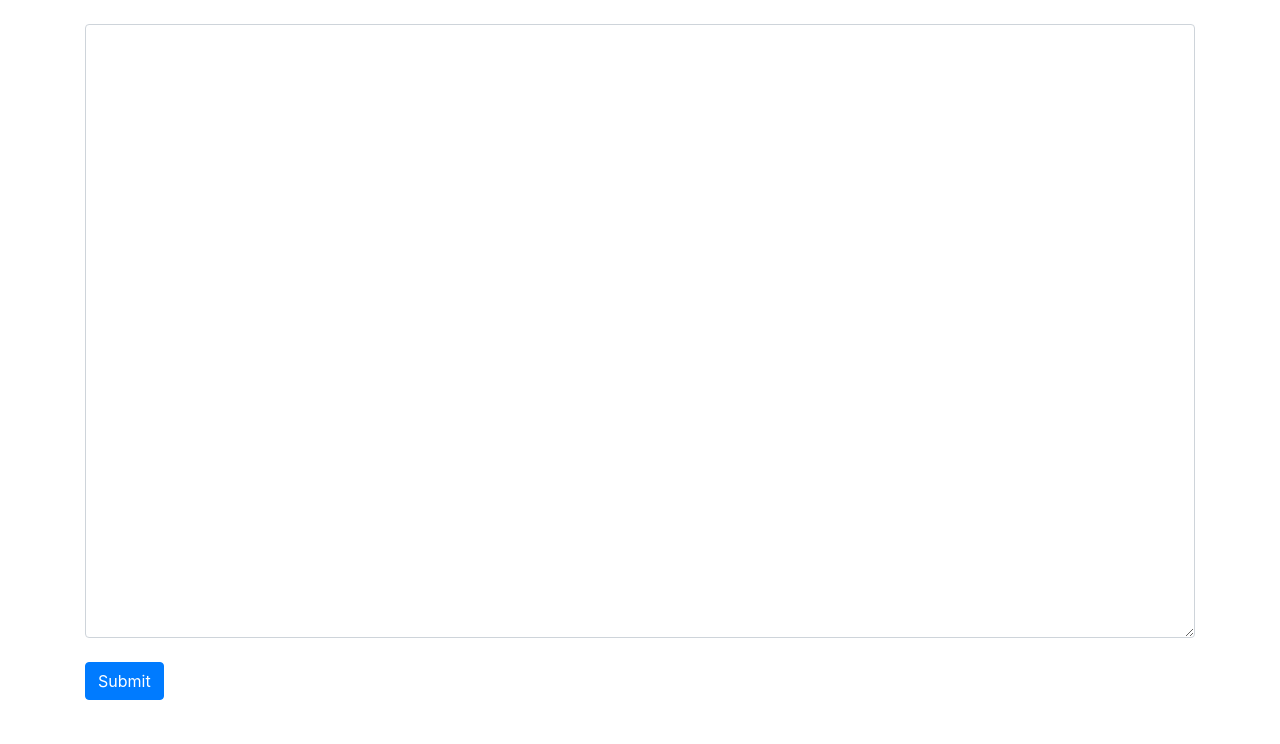
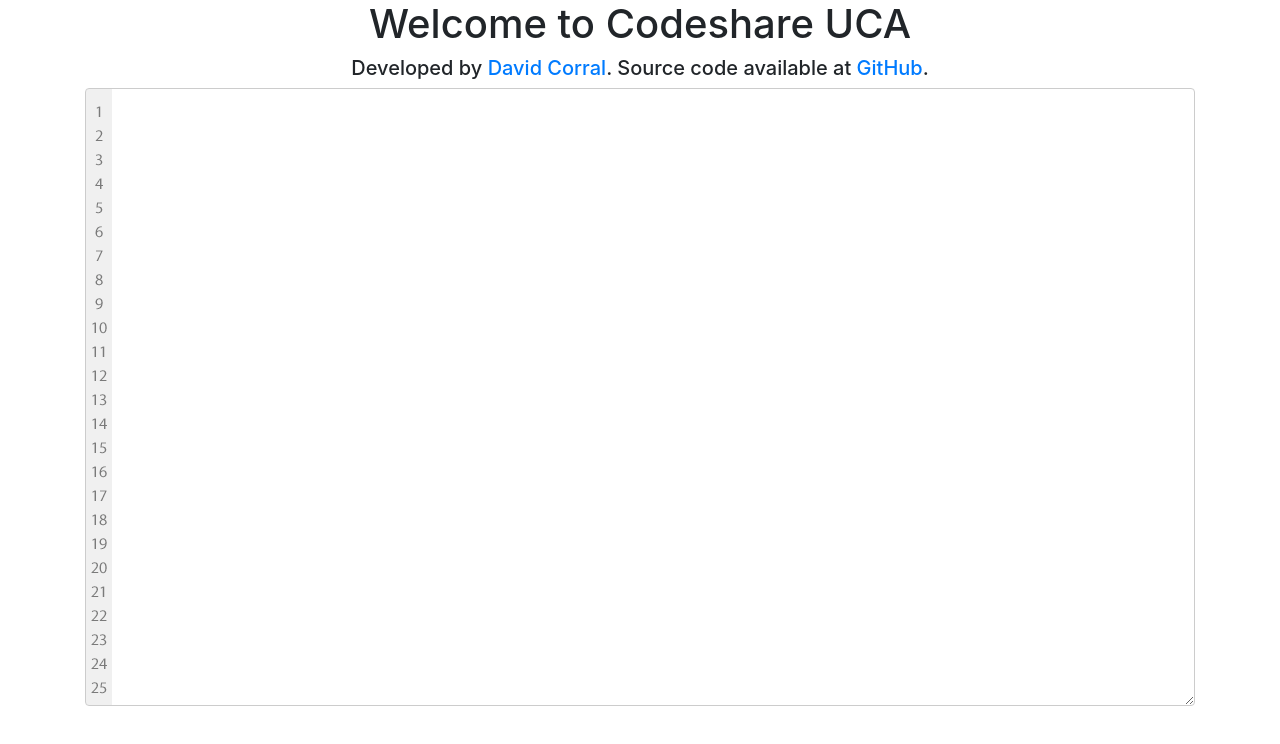
Before and after one commit to DavidCorral94/CodeshareUCA, a website: page public/admin.html in a window 1280 px wide. Drawn offline with nearby package versions, Linux system fonts and the light colour scheme; no server answers.

Commit message:
Code line added as bg

```diff
--- a/public/admin.html
+++ b/public/admin.html
@@ -6,18 +6,18 @@
           integrity="sha384-MCw98/SFnGE8fJT3GXwEOngsV7Zt27NXFoaoApmYm81iuXoPkFOJwJ8ERdknLPMO" crossorigin="anonymous">
     <script src="https://code.jquery.com/jquery-3.3.1.slim.min.js"
             integrity="sha256-3edrmyuQ0w65f8gfBsqowzjJe2iM6n0nKciPUp8y+7E=" crossorigin="anonymous"></script>
+    <link href="css/styles.css" rel="stylesheet"/>
 </head>
 <body>
 
 <div class="container">
     <div class="row">
         <div class="col-md-12">
-            <div class="form-group">
-                <br>
-                <textarea class="form-control" rows="25" id="code"></textarea>
-                <br>
-                <button class="btn btn-primary" onclick="sendCode()">Submit</button>
-            </div>
+            <h1 class="text-center">Welcome to Codeshare UCA</h1>
+            <h5 class="text-center">Developed by <a href="https://stackoverflow.com/users/5582307/david-corral">David
+                Corral</a>.
+                Source code available at <a href="https://github.com/DavidCorral94/CodeshareUCA">GitHub</a>.</h5>
+            <textarea class="form-control" rows="25" id="code" onkeyup="sendCode()"></textarea>
         </div>
     </div>
 </div>
--- a/public/css/styles.css
+++ b/public/css/styles.css
@@ -8,3 +8,10 @@
 .form-control:disabled, .form-control[readonly] {
     background: transparent;
 }
+
+textarea {
+    background: url(../img/bg-lines.png) no-repeat local !important;
+    padding-left: 35px !important;
+    padding-top: 10px !important;
+    border-color:#ccc !important;
+}
```
Also changed, not shown: public/index.html (+1 -2 lines), public/img/bg-lines.png (added), 1 other file.
